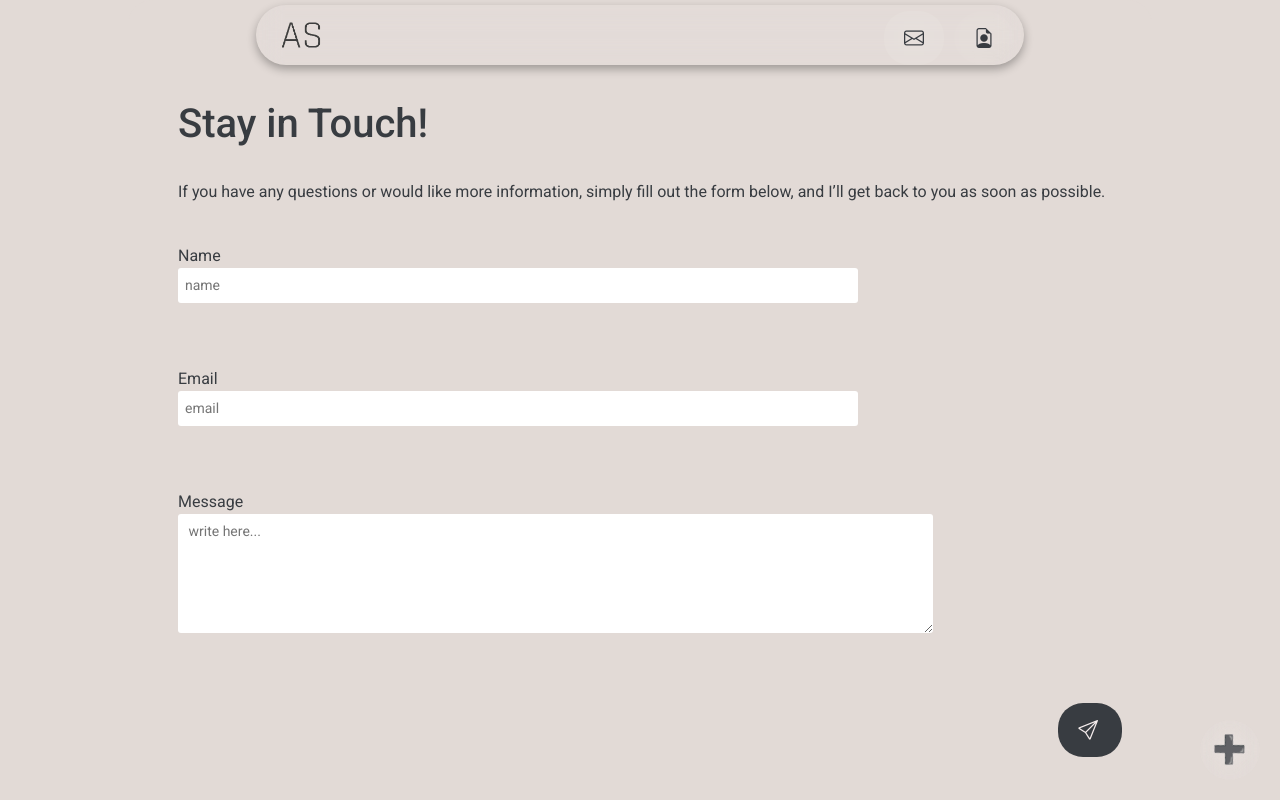
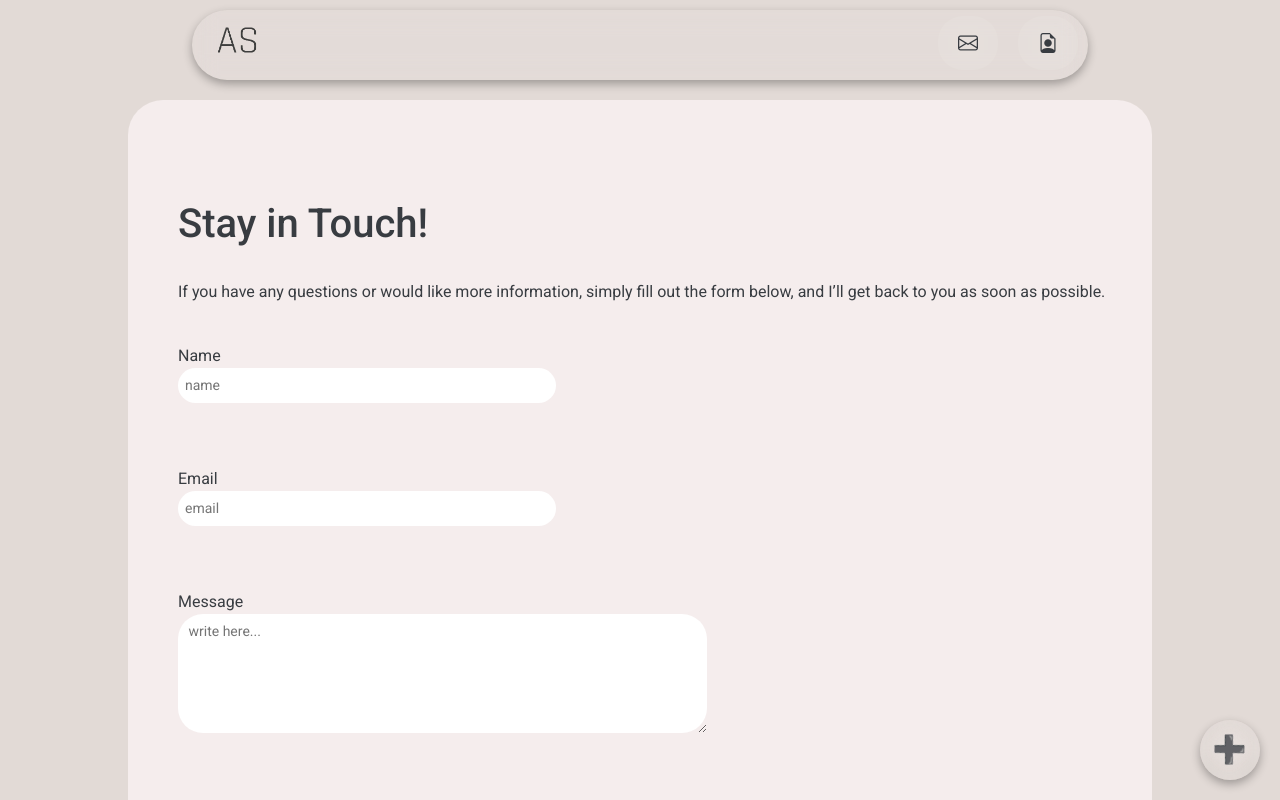
Before and after one commit to andreasalami/andreasalami.github.io, a plain HTML site: page form.html in a window 1280 px wide. Shown: the top 800 px of the page. Drawn offline with nearby package versions, Linux system fonts and the light colour scheme.

Commit message:
some style and UI improvements

```diff
--- a/form.html
+++ b/form.html
@@ -81,7 +81,7 @@
                 </div>-->
                 <div>
                     <button type="submit" class="submit">
-                        <i class="bi bi-send me-1"></i>                           </button>
+                        <i class="bi bi-send me-1"></i></button>
                 </div>
                 <p id="response-message"></p>
             </form>
@@ -91,7 +91,7 @@
         <input type="checkbox" id="menu-toggle">
         <label for="menu-toggle" class="menu-toggle-label"></label>
         <ul class="menu-items">
-            <li><a href="index.html"><i class="bi bi-house-fill"></i></a></li>
+            <li><a href="index.html"><i class="bi bi-house"></i></a></li>
             <li><a href="form.html"><i class="bi bi-envelope"></i></a></li>
             <li><a href="curriculum.html"><i class="bi bi-file-earmark-person"></i></a></li>
         </ul>
--- a/styles.scss
+++ b/styles.scss
@@ -3,6 +3,7 @@ $secondary-color:rgb(76, 123, 139);
 $third-color:rgb(245, 237, 237);
 $fourth-color:rgb(56, 60, 65);
 $text-color:rgb(56, 60, 65);
+$text-color-blur:rgba(56, 60, 65, 0.7);
 $font-stack: "Roboto", sans-serif;
 
 @mixin flex-center {
@@ -26,12 +27,14 @@ $font-stack: "Roboto", sans-serif;
   padding-bottom: 12px;
   padding-left: 20px;
   padding-right: 20px;
-  border-radius: 12px;
+  border-radius: 50%;
   margin-bottom: 0px;
   margin-right: 0px;
   float: right;
   position: relative;
   cursor: pointer;
+  box-shadow: none;
+  outline: none;
 }
 
 @mixin text-style {
@@ -86,16 +89,16 @@ h2 {
   position: fixed;
   background-color: rgba(255,255,255,0.05);
   backdrop-filter: blur(12px);
-  margin-top: 5px;
-  margin-left: 20%;
-  margin-right: 20%;
-  width: 60%;
+  margin-top: 10px;
+  margin-left: 15%;
+  margin-right: 15%;
+  width: 70%;
   max-width: 100vw;
-  height: 60px;
+  height: 70px;
   min-height: 60px;
   box-shadow: 0px 4px 10px 0px rgba(0, 0, 0, 0.3);
   z-index: 100;
-  border-radius: 30px;
+  border-radius: 35px;
   transition: transform 0.2s ease;
 
    &:hover {
@@ -126,33 +129,34 @@ h2 {
 }
 .cv {
   @include button-style;
-  background-color: transparent;
+  background-color: rgba(255,255,255,0.05);
+  backdrop-filter: blur(12px);
   float: right;
-  border-radius: 50%;
+  border-radius: 25px;
   margin-right: 10px;
 
    &:hover {
-    transform: scale(1.2);
+    transform: scale(1.3);
   }
 }
 
 .contact {
   @include button-style;
+  background-color: rgba(255,255,255,0.05);
+  backdrop-filter: blur(12px);
   float: right;
-  //background-color: transparent;
-  color: $third-color;
-  border: none;
+  margin-right: 10px;
   border-radius: 25px;
 
   &:hover {
-    transform: scale(1.2);
+    transform: scale(1.3);
   }
 }
 
 .background {
   background-color: $primary-color;
   width: 100%;
-  height: fit-content;
+  height: 100%;
 }
 
 .social-links {
@@ -173,6 +177,7 @@ h2 {
   position: fixed;
   bottom: 20px;
   right: 20px;
+  box-shadow: rgba(0, 0, 0, 0.3) 0px 4px 10px;
   z-index: 1000;
 }
 
@@ -332,6 +337,16 @@ h2 {
   padding-left: 10%;
 
   }
+.coding-text {
+    @include text-style();
+    max-height: 100%;
+    transition: transform 0.2s ease;
+
+     &:hover {
+      transform: scale(1.05);
+    }
+}
+
 
   .skills  {
     height: fit-content;
@@ -339,6 +354,11 @@ h2 {
     padding-top: 0px;
     padding-bottom: 30px;
     padding-left: 10px;
+    transition: transform 0.2s ease;
+
+     &:hover {
+      transform: scale(1.05);
+    }
 
 }
 
@@ -357,12 +377,26 @@ h2 {
   background-color: $third-color;
   min-height: 380px;
 
+  .volontar-text {
+    transition: transform 0.2s ease;
+
+     &:hover {
+      transform: scale(1.05);
+    }
+  }
 }
 
 .hobbies {
   background-color: $fourth-color;
   color: $primary-color;
   min-height: 380px;
+  .hobbies-text {
+    transition: transform 0.2s ease;
+
+     &:hover {
+      transform: scale(1.05);
+    }
+  }
 }
 
 
@@ -377,10 +411,10 @@ h2 {
   text-align: center;
   margin-left: 5%;
   margin-right: 10%;
-  padding-top: 72px;
+  padding-top: 100px;
   padding-left: 20px;
   padding-right: 20px;
-  padding-bottom: 24px;
+  padding-bottom: 25px;
   border-radius: 25px;
 }
 
@@ -405,7 +439,6 @@ section {
 }
 
 section h2 {
-  border-bottom: 2px solid $text-color;
   padding-bottom: 10px;
   color: $text-color;
 }
@@ -415,12 +448,18 @@ section p {
 }
 
 /* From here specific css form */
+.form-box {
+  padding-top: 100px;
+  padding-bottom: 50px;
+  width: 100%;
+  height: 100%;
+  background-color: $primary-color;
+}
 
 .compile-box {
-  width: 90%;
+  width: 80%;
   height: 700px;
-  background-color: $primary-color;
-  backdrop-filter: blur(12px);
+  background-color: $third-color;
   color: $text-color;
   min-height: 850px;
   border-radius: 3px;
@@ -434,7 +473,7 @@ section p {
   text-decoration: none;
   font-size: 16px;
   box-sizing: border-box;
-  border-radius: 25px;
+  border-radius: 35px;
 }
 
 .compile {
@@ -451,31 +490,40 @@ section p {
 .compile input[type='email'] {
   background-color: rgb(255, 255, 255);
   border: none;
-  border-radius: 3px;
+  border-radius: 25px;
   width: 90%;
   padding: 7px;
   font-size: 14px;
+  transition: transform 0.2s ease;
+  &:hover {
+    transform: scale(1.02);
+  }
 }
 
 .compile textarea {
   background-color: rgb(255, 255, 255);
   border: none;
-  border-radius: 3px;
+  border-radius: 25px;
   width: 100%;
   padding: 7px;
   font-size: 14px;
+  transition: transform 0.2s ease;
+  &:hover {
+    transform: scale(1.02);
+  }
 }
 
 .submit {
   @include button-style;
-  background-color: $fourth-color;
+  background-color: $text-color;
   color: $third-color !important;
+  margin-bottom: 10px;
   border: none;
-  border-radius: 25px;
+  border-radius: 30px;
   position: relative;
   transition: transform 0.2s ease;
   &:hover {
-    transform: scale(1.1);
+    transform: scale(1.2);
   }
 }
 
@@ -534,4 +582,17 @@ section p {
     margin-right: 10%;
     min-height: 1200px;
   }
+  .compile input[type='text'],
+  .compile input[type='email'] {
+    width: 50%;
+  }
+
+  .compile textarea {
+    width: 70%;
+  }
+
+  .submit {
+    width: 100px;
+    margin-right: 100px;
+  }
 }
```
Also changed, not shown: curriculum.html (+1 -1 lines), index.html (+3 -3 lines), styles.css, 1 other file.
